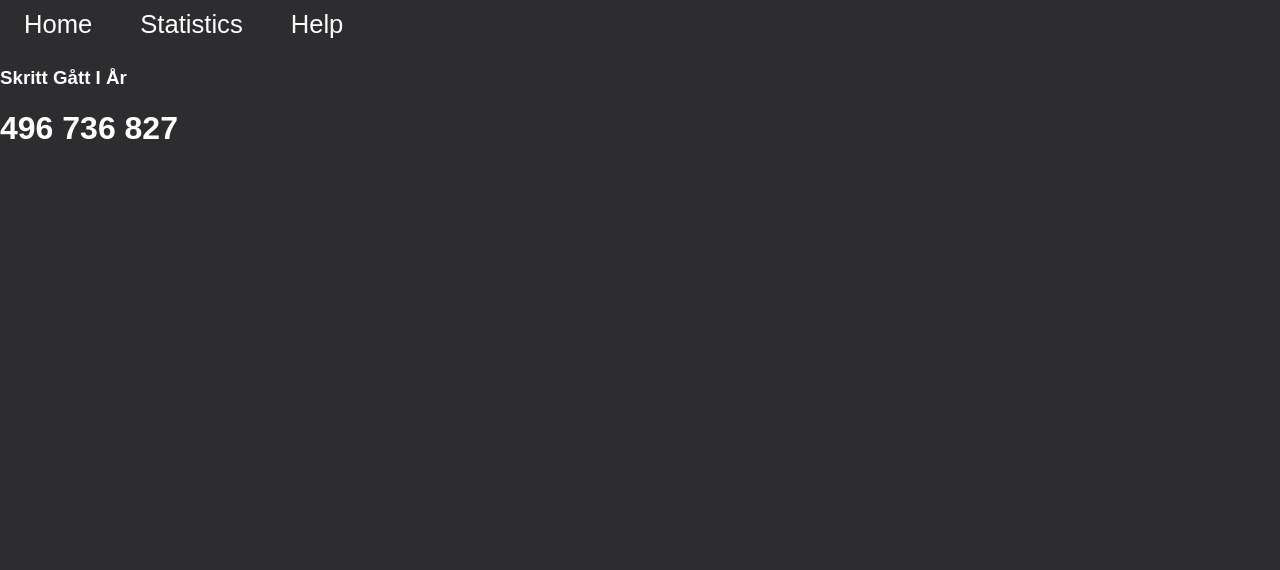
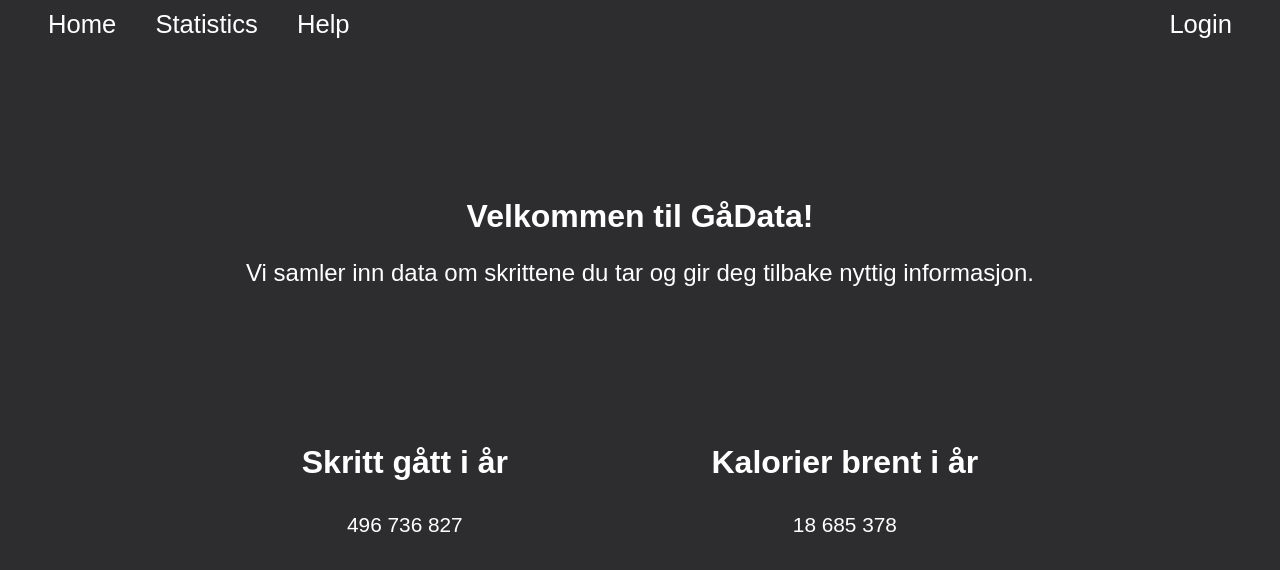
Before and after one commit to Fri5nd/G-Data, a plain HTML site: page index.html in a window 1280 px wide. Drawn offline with Linux system fonts and the light colour scheme.

Commit message:
finished index.html

```diff
--- a/index.html
+++ b/index.html
@@ -8,14 +8,30 @@
 </head>
 <body>
     <nav>
-        <a href="./index.html">Home</a>
-        <a href="./html/statistics.html">Statistics</a>
-        <a href="./html/help.html">Help</a>
+        <div class="left">
+            <a href="./index.html">Home</a>
+            <a href="./html/statistics.html">Statistics</a>
+            <a href="./html/help.html">Help</a>
+        </div>
+        <div class="right">
+            <a href="#">Login</a>
+        </div>
     </nav>
 
-    <div class="skritt">
-        <h3>Skritt Gått I År</h3>
-        <h1>496 736 827</h1>
-    </div>
+    <header class="Top">
+        <h1 id="top-top">Velkommen til GåData!</h1>
+        <p id="top-bot">Vi samler inn data om skrittene du tar og gir deg tilbake nyttig informasjon.</p>
+    </header>
+
+    <section class="main-content">
+        <section class="skritt">
+            <p class="nr-1">Skritt gått i år</p>
+            <p class="nr-2">496 736 827</p>
+        </section>
+        <section class="kalorier">
+            <p class="nr-1">Kalorier brent i år</p>
+            <p class="nr-2">18 685 378</p>
+        </section>
+    </section>
 </body>
 </html>
--- a/style.css
+++ b/style.css
@@ -20,11 +20,44 @@ nav {
     height: 6vh;
     align-items: center;
     display: flex;
+    font-size: 1.6rem;
+    margin-left: 3rem;
+    margin-right: 3rem;
+    justify-content: space-between;
+}
+
+.left a {
     margin-right: 2rem;
 }
 
-nav a {
-    font-size: 1.6rem;
-    margin-left: 1.5rem;
-    margin-right: 1.5rem;
+.Top {
+    text-align: center;
+    margin-top: 150px;
 }
+
+.main-content {
+    margin: 125px 200px 0 200px;
+    display: flex;
+    justify-content: space-around;
+    text-align: center;
+}
+
+
+#top-top {
+    font-size: 2rem;
+    font-weight: 800;
+}
+
+#top-bot {
+    font-size: 1.5rem;
+}
+
+
+.nr-1 {
+    font-size: 2rem;
+    font-weight: 700;
+}
+
+.nr-2 {
+    font-size: 1.3rem;
+}
```
Also changed, not shown: html/help.html (+8 -3 lines), html/statistics.html (+8 -3 lines).
